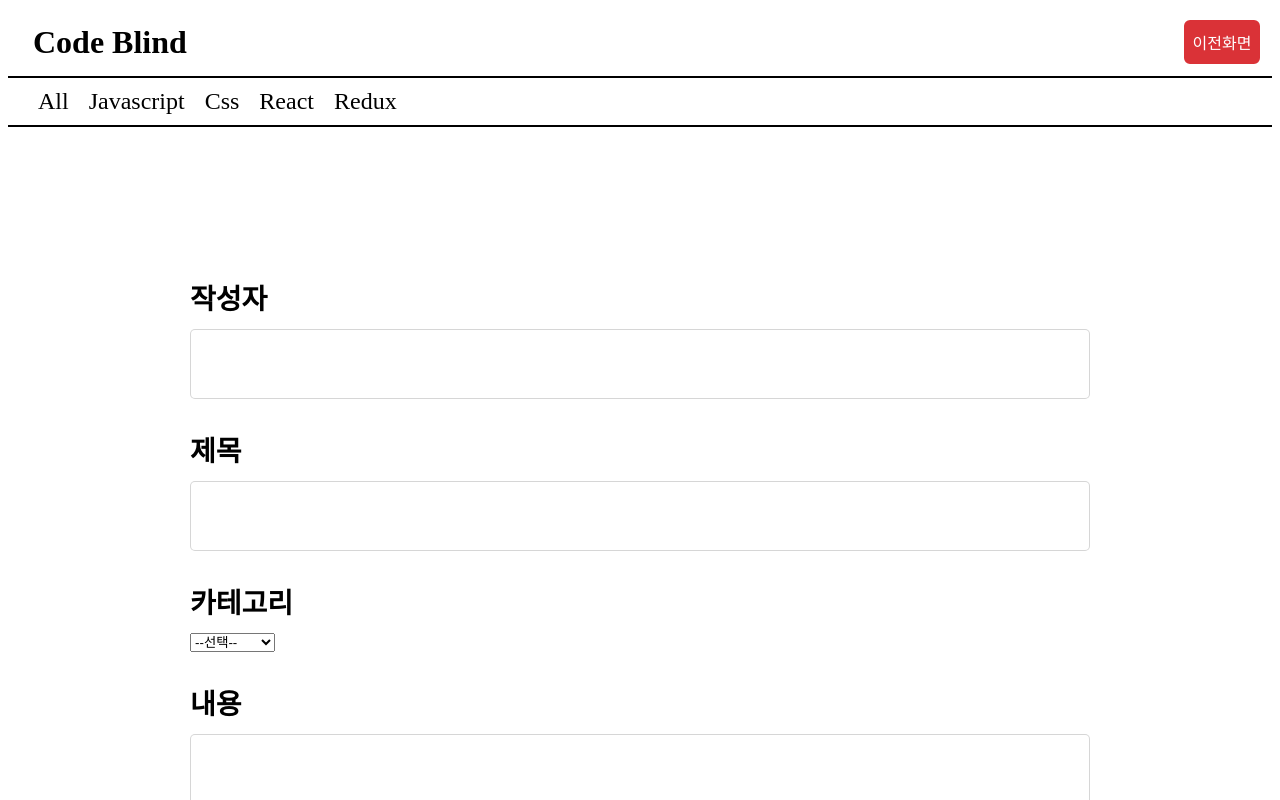
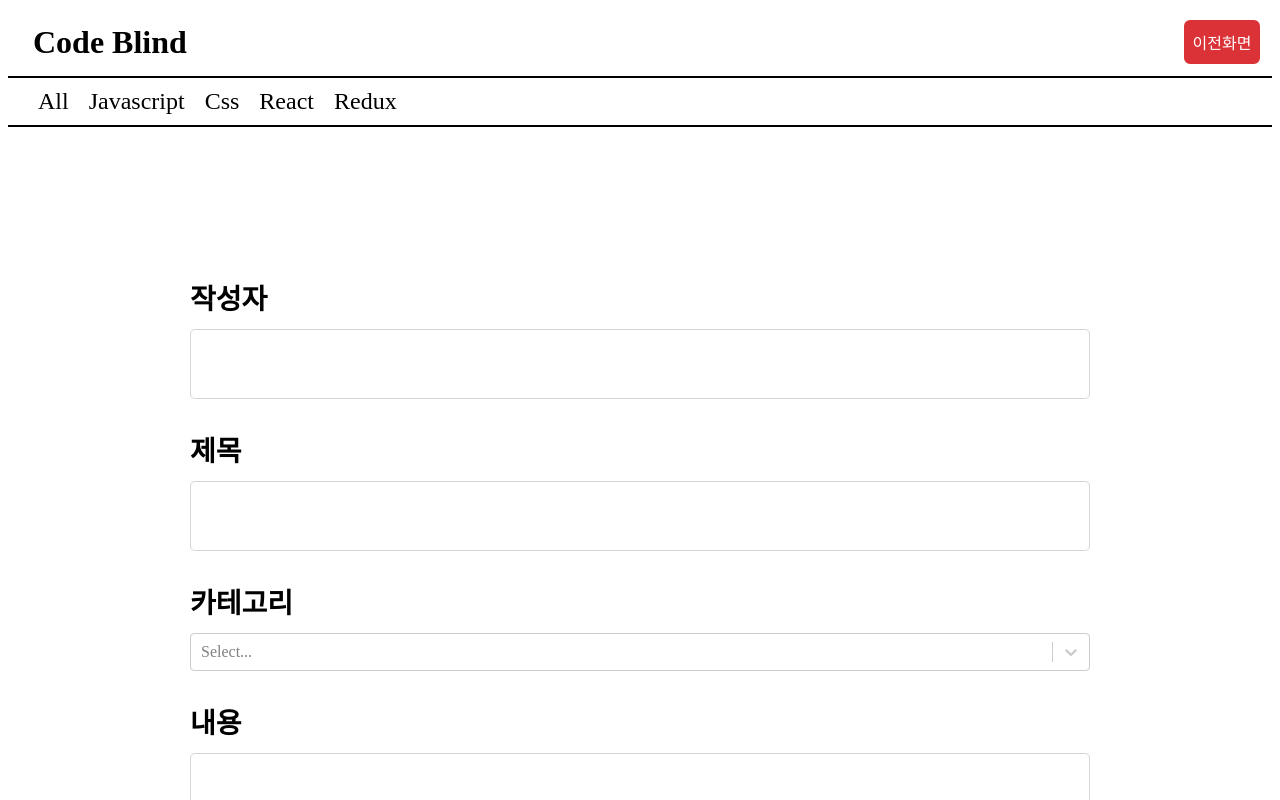
Before and after one commit to baesee0806/sparta-TeamHomme, a React (Create React App) app: page /update/1 in a window 1280 px wide. Shown: the top 800 px of the page. Built offline with nearby package versions, Linux system fonts and the light colour scheme; no server answers.

Commit message:
수정 페이지 완성

```diff
--- a/src/component/body/maincontent/Fix.jsx
+++ b/src/component/body/maincontent/Fix.jsx
@@ -11,8 +11,16 @@ import {
   // PostPasswordWrapper,
   PostLabel,
 } from "../../../styledComponenet/postStyled";
+import Select from "react-select";
 import { useState, useEffect } from "react";
 import { useNavigate, useParams } from "react-router-dom";
+
+const OPTIONS = [
+  { value: "CSS", label: "CSS" },
+  { value: "JavaScript", label: "JavaScript" },
+  { value: "React", label: "React" },
+  { value: "Redux", label: "Redux" },
+];
 
 // Detail... 으로 된 부분은 수정해야된다.
 // Detail Page가 만들어지고 Detail에서 받아온 props나 useSelector을 이용해 받아온 값을 이용한다.
@@ -39,19 +47,19 @@ export default function Fix() {
   //   undefined 라서 처음에 렌더링이 안되고 에러가 뜬다.
   //     const detail = data.find((item) => item.id.toString() === param.id);
 
-  const onSubmit = async (e, edit) => {
+  const onSubmit = async (e) => {
     e.preventDefault();
-    if (edit.writer.length > 5)
+    if (data.writer.length > 5)
       return alert("작성자 이름은 5글자 이내로 입력해주세요");
     // if (writer.length === 0) return alert("작성자 이름을 입력해 주세요");
-    if (edit.title.length > 50)
+    if (data.title.length > 50)
       return alert("제목은 50자 이내로 입력해주세요.");
-    if (edit.title.length === 0) return alert("제목을 입력해 주세요");
-    if (edit.contents.length > 200)
+    if (data.title.length === 0) return alert("제목을 입력해 주세요");
+    if (data.contents.length > 200)
       return alert("내용은 200자 이내로 입력해주세요");
-    if (edit.contents.length === 0) return alert("내용을 입력해 주세요");
+    if (data.contents.length === 0) return alert("내용을 입력해 주세요");
 
-    alert("추가되었습니다.");
+    alert("수정되었습니다.");
     await axios.patch(`http://localhost:3010/item/${data.id}`, data);
 
     // fetchItems() -> 아이탬을 다시 불러온다 ... 데이터에 있는걸 다시 가져온다 하지만 포스트만 하면 ok이기 때문에 다시 가져올 필요가없다.
@@ -96,19 +104,14 @@ export default function Fix() {
           />
         </div>
         <div>
-          <PostLabel htmlFor="title">카테고리</PostLabel>
-          <select
-            value={data.category}
+          <PostLabel htmlFor="category">카테고리</PostLabel>
+          <Select
+            id="category"
+            options={OPTIONS}
             onChange={(e) => {
-              setData({ ...data, category: e.target.value });
+              setData({ ...data, category: e.value });
             }}
-          >
-            <option value="choice">--선택--</option>
-            <option value="CSS">CSS</option>
-            <option value="JavaScript">JavaScript</option>
-            <option value="React">React</option>
-            <option value="Redux">Redux</option>
-          </select>
+          />
         </div>
         <div>
           <PostLabel htmlFor="contents">내용</PostLabel>
```
Also changed, not shown: src/server/server.json (+11 -2 lines), 1 other file (tests, documents, lock files or other folders).
